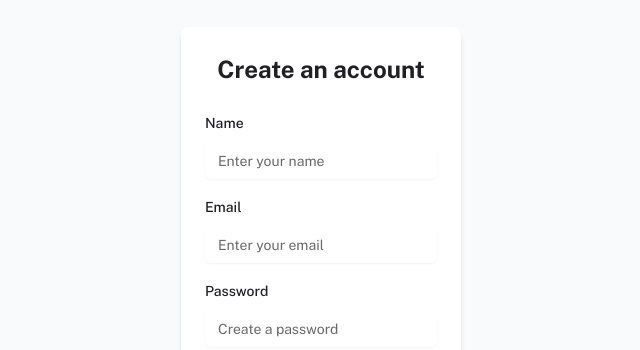
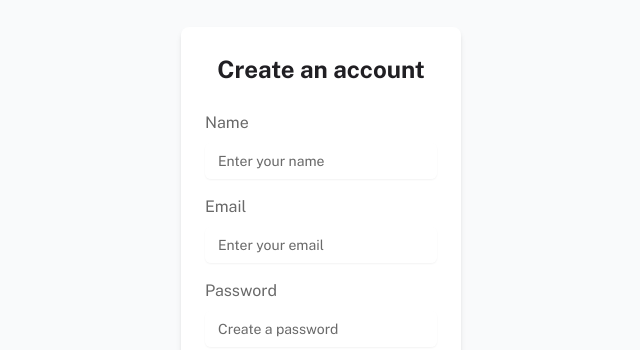
Before and after one commit to martinmoradi/finance-app, a Next.js app in the folder apps/web/: page /signup in a window 1280 px wide. Shown: the part 181-531 px from the top of the page, without its empty margins (319-959 px from the left). Built offline with nearby package versions, Linux system fonts and the light colour scheme; no server answers.

Commit message:
style(web): label style

```diff
--- a/apps/web/src/components/ui/label.tsx
+++ b/apps/web/src/components/ui/label.tsx
@@ -1,18 +1,17 @@
 'use client';
 
-import * as React from 'react';
+import { cn } from '@/lib/utils';
 import * as LabelPrimitive from '@radix-ui/react-label';
 import { cva, type VariantProps } from 'class-variance-authority';
-
-import { cn } from '@/lib/utils';
+import { ComponentPropsWithoutRef, ComponentRef, forwardRef } from 'react';
 
 const labelVariants = cva(
-  'text-sm font-medium leading-none peer-disabled:cursor-not-allowed peer-disabled:opacity-70',
+  'text-body-bold text-grey-500 peer-disabled:cursor-not-allowed peer-disabled:opacity-70',
 );
 
-const Label = React.forwardRef<
-  React.ElementRef<typeof LabelPrimitive.Root>,
-  React.ComponentPropsWithoutRef<typeof LabelPrimitive.Root> &
+const Label = forwardRef<
+  ComponentRef<typeof LabelPrimitive.Root>,
+  ComponentPropsWithoutRef<typeof LabelPrimitive.Root> &
     VariantProps<typeof labelVariants>
 >(({ className, ...props }, ref) => (
   <LabelPrimitive.Root
```
